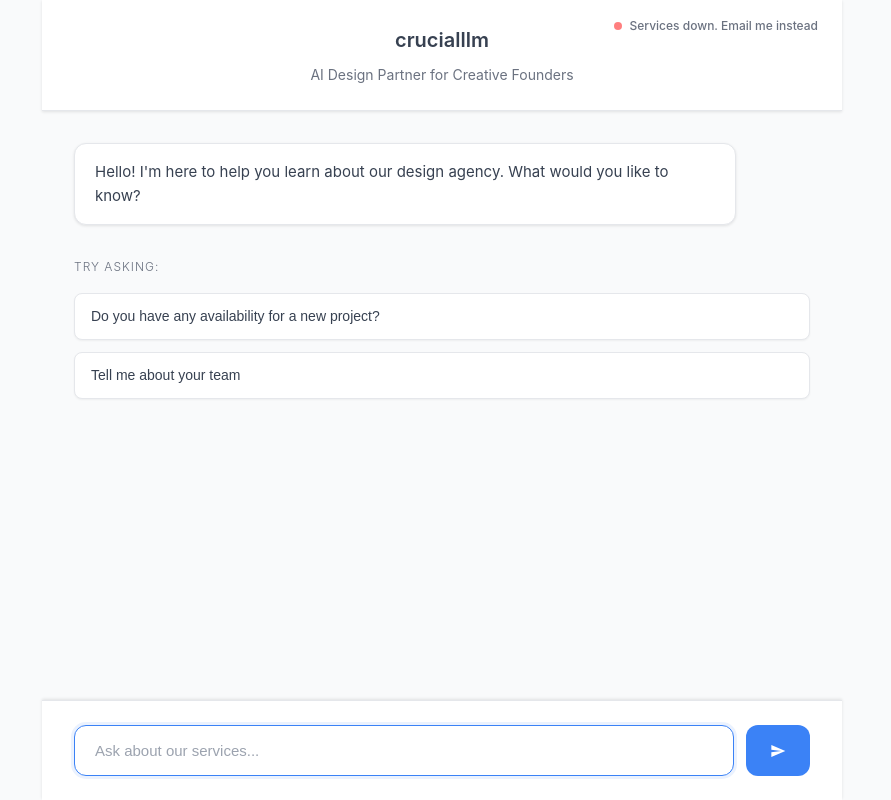
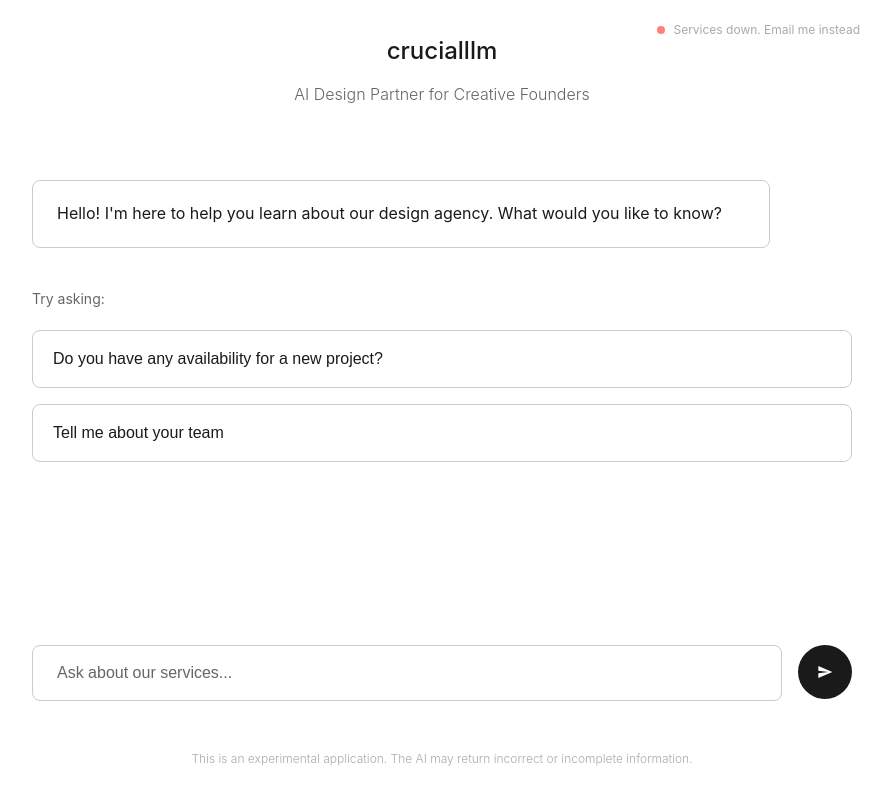
Before and after one commit to oykun/crucial-chat, a website: page public/crucialllm/index.html in a window 1280 px wide. Shown: the whole page, without its empty margins (198-1089 px from the left). Drawn offline with Linux system fonts and the light colour scheme; no server answers.

Commit message:
Implement clean monochrome design inspired by reference image
- Pure white background (#FFFFFF) with dark gray text (#1A1A1A)
- Light gray input field (#F0F0F0) with subtle borders (#CCCCCC)
- Circular black send button matching reference design
- Clean typography with proper font weights (300-500)
- Added disclaimer at bottom like reference
- Removed all blue accents and shadows for minimal aesthetic
- Increased padding and spacing for better readability
- Much cleaner, easier on the eyes design

```diff
--- a/public/crucialllm/index.html
+++ b/public/crucialllm/index.html
@@ -43,6 +43,10 @@
                 </svg>
             </button>
         </div>
+
+        <div class="disclaimer">
+            This is an experimental application. The AI may return incorrect or incomplete information.
+        </div>
     </div>
 
     <script src="./script.js"></script>
--- a/public/crucialllm/styles.css
+++ b/public/crucialllm/styles.css
@@ -7,8 +7,8 @@
 body {
     font-family: -apple-system, BlinkMacSystemFont, 'Segoe UI', Roboto, sans-serif;
     line-height: 1.6;
-    color: #374151;
-    background: #f9fafb;
+    color: #1A1A1A;
+    background: #FFFFFF;
     margin: 0;
     padding: 0;
     height: 100vh;
@@ -17,48 +17,46 @@ body {
 
 .container {
     height: 100vh;
-    max-width: 800px;
+    max-width: 900px;
     margin: 0 auto;
     display: flex;
     flex-direction: column;
-    background: #f9fafb;
+    background: #FFFFFF;
 }
 
 .header {
-    background: white;
-    color: #374151;
-    padding: 24px 32px;
+    background: #FFFFFF;
+    color: #1A1A1A;
+    padding: 32px 40px;
     text-align: center;
     flex-shrink: 0;
-    border-bottom: 1px solid #e5e7eb;
     position: relative;
-    box-shadow: 0 1px 3px rgba(0, 0, 0, 0.1);
 }
 
 .header h1 {
-    margin: 0 0 8px 0;
-    font-size: 20px;
-    font-weight: 600;
-    color: #374151;
+    margin: 0 0 12px 0;
+    font-size: 24px;
+    font-weight: 500;
+    color: #1A1A1A;
 }
 
 .header p {
     margin: 0;
-    font-size: 14px;
-    font-weight: 400;
-    color: #6b7280;
+    font-size: 16px;
+    font-weight: 300;
+    color: #666666;
 }
 
 .health-indicator {
     position: absolute;
-    top: 16px;
-    right: 24px;
+    top: 20px;
+    right: 32px;
     display: flex;
     align-items: center;
     gap: 8px;
     font-size: 12px;
-    font-weight: 500;
-    color: #6b7280;
+    font-weight: 400;
+    color: #AAAAAA;
 }
 
 .status-dot {
@@ -89,8 +87,8 @@ body {
 .chat-container {
     flex: 1;
     overflow-y: auto;
-    padding: 32px;
-    background: #f9fafb;
+    padding: 40px;
+    background: #FFFFFF;
 }
 
 .message {
@@ -108,139 +106,142 @@ body {
 }
 
 .message-content {
-    padding: 16px 20px;
-    font-size: 15px;
+    padding: 20px 24px;
+    font-size: 16px;
     line-height: 1.6;
-    color: #374151;
+    color: #1A1A1A;
     font-weight: 400;
-    background: white;
-    border-radius: 12px;
-    box-shadow: 0 1px 3px rgba(0, 0, 0, 0.1);
-    border: 1px solid #e5e7eb;
+    background: #FFFFFF;
+    border-radius: 8px;
+    border: 1px solid #CCCCCC;
 }
 
 .input-container {
-    padding: 24px 32px;
+    padding: 32px 40px;
     display: flex;
-    gap: 12px;
-    background: white;
-    border-top: 1px solid #e5e7eb;
+    gap: 16px;
+    background: #FFFFFF;
     flex-shrink: 0;
-    box-shadow: 0 -1px 3px rgba(0, 0, 0, 0.1);
 }
 
 .input-container input {
     flex: 1;
-    padding: 16px 20px;
-    border: 1px solid #e5e7eb;
-    border-radius: 12px;
-    background: #f9fafb;
-    font-size: 15px;
+    padding: 18px 24px;
+    border: none;
+    border-radius: 8px;
+    background: #F0F0F0;
+    font-size: 16px;
     outline: none;
-    color: #374151;
+    color: #1A1A1A;
     font-weight: 400;
     transition: all 0.2s ease;
 }
 
 .input-container input:focus {
-    border-color: #3b82f6;
-    background: white;
-    box-shadow: 0 0 0 3px rgba(59, 130, 246, 0.1);
+    background: #FFFFFF;
+    border: 1px solid #CCCCCC;
 }
 
 .input-container input::placeholder {
-    color: #9ca3af;
-    font-weight: 400;
+    color: #666666;
+    font-weight: 300;
 }
 
 .input-container button {
-    padding: 16px 24px;
-    background: #3b82f6;
-    color: white;
+    padding: 18px;
+    background: #1A1A1A;
+    color: #FFFFFF;
     border: none;
-    border-radius: 12px;
-    font-size: 14px;
-    font-weight: 500;
+    border-radius: 50%;
+    font-size: 16px;
+    font-weight: 400;
     cursor: pointer;
     transition: all 0.2s ease;
     display: flex;
     align-items: center;
     justify-content: center;
-    min-width: 48px;
+    width: 54px;
+    height: 54px;
 }
 
 .input-container button:hover {
-    background: #2563eb;
-    transform: translateY(-1px);
+    background: #333333;
 }
 
 .input-container button:disabled {
-    background: #9ca3af;
-    color: white;
+    background: #AAAAAA;
+    color: #FFFFFF;
     cursor: not-allowed;
-    transform: none;
 }
 
 .typing {
     display: none;
-    color: #6b7280;
-    font-style: italic;
-    padding: 16px 20px;
-    font-size: 15px;
+    color: #666666;
+    font-style: normal;
+    padding: 20px 24px;
+    font-size: 16px;
+    background: #FFFFFF;
+    border: 1px solid #CCCCCC;
+    border-radius: 8px;
+    margin-bottom: 24px;
 }
 
 .error {
-    color: #374151;
-    background: white;
-    border: 1px solid #e5e7eb;
-    padding: 16px 20px;
+    color: #1A1A1A;
+    background: #FFFFFF;
+    border: 1px solid #CCCCCC;
+    padding: 20px 24px;
     margin: 20px 0;
-    font-size: 15px;
-    border-radius: 12px;
-    box-shadow: 0 1px 3px rgba(0, 0, 0, 0.1);
+    font-size: 16px;
+    border-radius: 8px;
 }
 
 .sample-questions {
-    margin: 32px 0;
+    margin: 40px 0;
     padding: 0;
 }
 
 .sample-questions-label {
-    color: #6b7280;
-    font-size: 12px;
-    margin-bottom: 16px;
-    font-weight: 300;
-    text-transform: uppercase;
-    letter-spacing: 1px;
+    color: #666666;
+    font-size: 14px;
+    margin-bottom: 20px;
+    font-weight: 400;
+    text-transform: none;
+    letter-spacing: 0;
 }
 
 .sample-question-btn {
     display: block;
     width: 100%;
-    margin: 12px 0;
-    padding: 12px 16px;
-    background: white;
-    color: #374151;
-    border: 1px solid #e5e7eb;
+    margin: 16px 0;
+    padding: 16px 20px;
+    background: #FFFFFF;
+    color: #1A1A1A;
+    border: 1px solid #CCCCCC;
     border-radius: 8px;
-    font-size: 14px;
+    font-size: 16px;
     cursor: pointer;
     transition: all 0.2s ease;
     text-align: left;
     font-weight: 400;
     line-height: 1.5;
-    box-shadow: 0 1px 2px rgba(0, 0, 0, 0.05);
 }
 
 .sample-question-btn:hover {
-    background: #f3f4f6;
-    border-color: #d1d5db;
-    transform: translateY(-1px);
-    box-shadow: 0 2px 4px rgba(0, 0, 0, 0.1);
+    background: #F0F0F0;
+    border-color: #AAAAAA;
 }
 
 .sample-question-btn:last-child {
     margin-bottom: 0;
+}
+
+.disclaimer {
+    text-align: center;
+    padding: 16px 40px 32px;
+    font-size: 12px;
+    color: #AAAAAA;
+    font-weight: 300;
 }
 
 /* Scrollbar styling */
@@ -253,10 +254,10 @@ body {
 }
 
 .chat-container::-webkit-scrollbar-thumb {
-    background: #d1d5db;
+    background: #CCCCCC;
     border-radius: 3px;
 }
 
 .chat-container::-webkit-scrollbar-thumb:hover {
-    background: #9ca3af;
+    background: #AAAAAA;
 }
```
